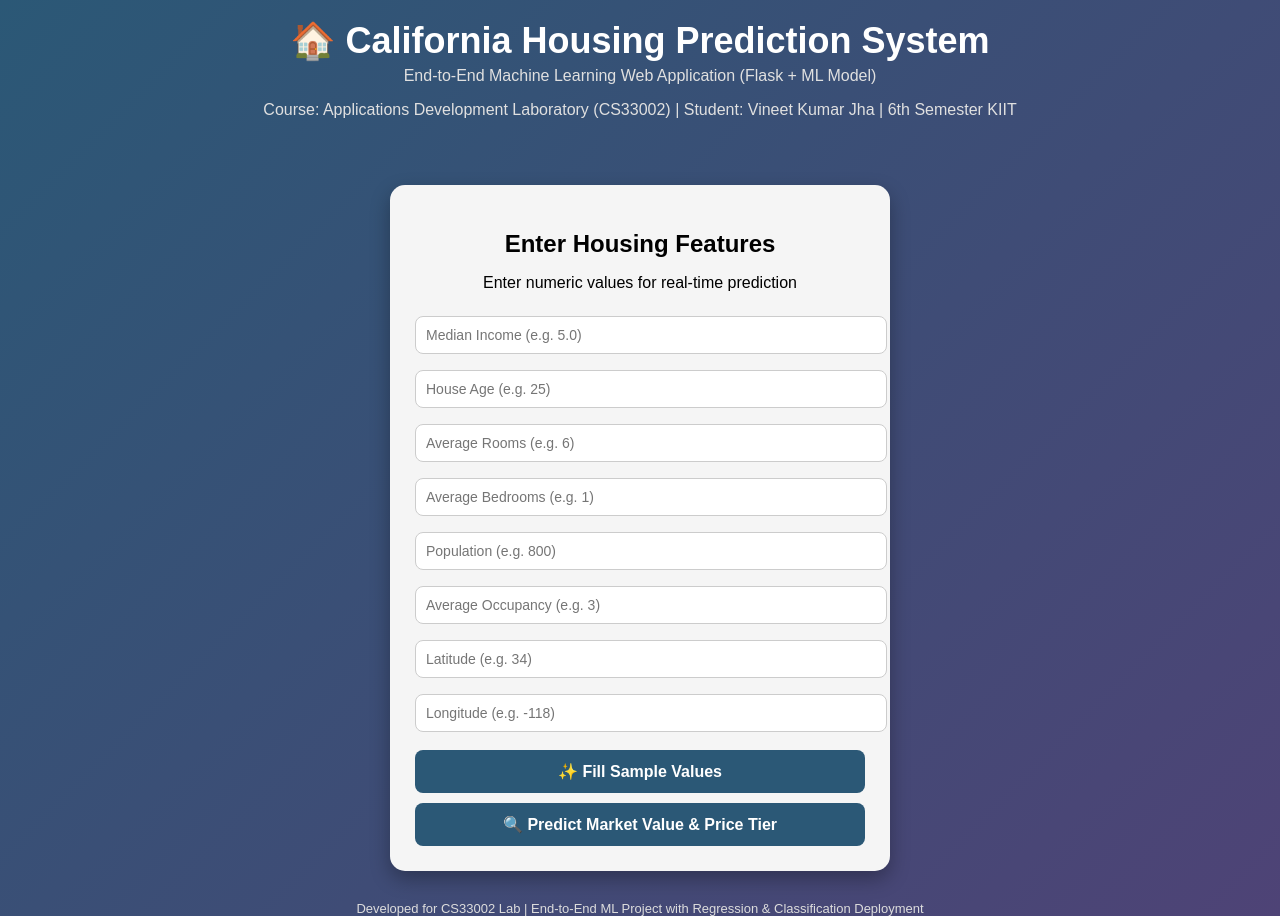
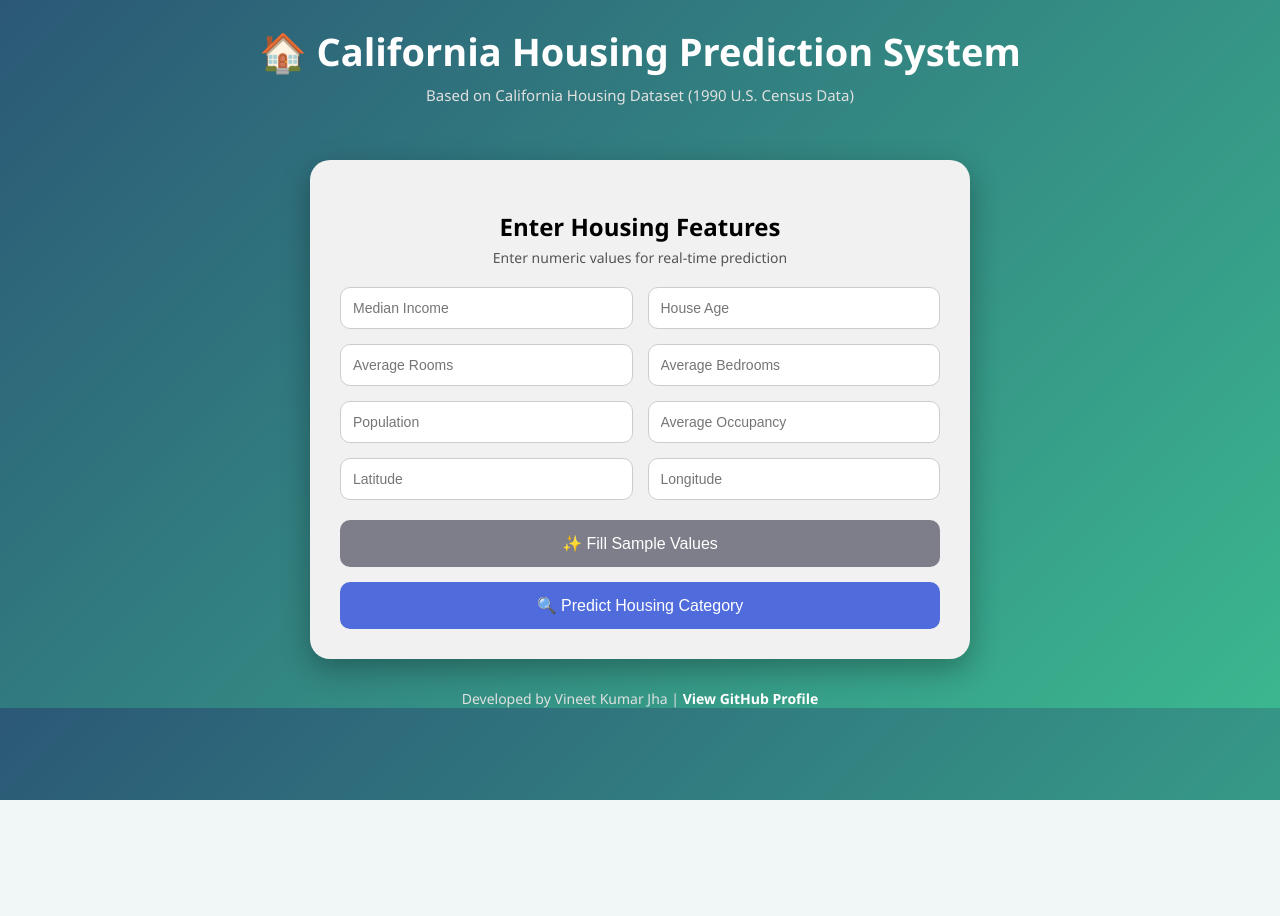
Before and after one commit to 2305100-Vineet/housing-web-app, a Flask app: page / in a window 1280 px wide. After the commit the page ends 800 px from the top, so only its background shows below. Run offline with Flask 3, Linux system fonts and the light colour scheme; parts of the project's set-up code (start-up, migrations or seed data) failed here and were passed over.

Commit message:
Update index.html

```diff
--- a/templates/index.html
+++ b/templates/index.html
@@ -3,10 +3,11 @@
 <head>
 <meta charset="UTF-8">
 <title>California Housing Prediction System</title>
+
 <style>
     body {
-            font-family: Arial, sans-serif;
-            background: linear-gradient(135deg, #2b5876, #4e4376);
+        font-family: 'Segoe UI', sans-serif;
+        background: linear-gradient(135deg, #2b5876, #3bb78f);
         margin: 0;
         padding: 0;
         text-align: center;
@@ -14,83 +15,111 @@
     }
 
     .header {
-            padding: 20px;
+        padding: 25px 0 10px 0;
     }
 
     .header h1 {
         margin: 0;
-            font-size: 36px;
+        font-size: 38px;
+        font-weight: 600;
     }
 
     .header p {
-            margin-top: 5px;
-            font-size: 16px;
+        margin-top: 8px;
+        font-size: 15px;
         color: #e0e0e0;
     }
 
     .container {
-            background: #f5f5f5;
+        background: #f1f1f1;
         color: black;
-            width: 450px;
+        width: 600px;
         margin: 30px auto;
-            padding: 25px;
-            border-radius: 15px;
-            box-shadow: 0px 8px 20px rgba(0,0,0,0.3);
+        padding: 30px;
+        border-radius: 20px;
+        box-shadow: 0px 10px 30px rgba(0,0,0,0.3);
     }
 
-        h2 {
-            margin-bottom: 10px;
+    .container h2 {
+        margin-bottom: 5px;
+    }
+
+    .subtitle {
+        color: #555;
+        font-size: 14px;
+        margin-bottom: 20px;
+    }
+
+    .form-grid {
+        display: grid;
+        grid-template-columns: 1fr 1fr;
+        gap: 15px;
     }
 
     input {
-            width: 100%;
-            padding: 10px;
-            margin: 8px 0;
-            border-radius: 8px;
+        padding: 12px;
+        border-radius: 10px;
         border: 1px solid #ccc;
         font-size: 14px;
+        width: 100%;
+        box-sizing: border-box;
+    }
+
+    .sample-btn {
+        margin-top: 20px;
+        background-color: #7e7e8a;
+    }
+
+    .predict-btn {
+        background-color: #4f6bdc;
+        margin-top: 15px;
     }
 
     button {
         width: 100%;
-            padding: 12px;
-            margin-top: 10px;
+        padding: 14px;
         border: none;
-            border-radius: 8px;
-            background-color: #2b5876;
+        border-radius: 10px;
         color: white;
         font-size: 16px;
         cursor: pointer;
-            font-weight: bold;
+        font-weight: 500;
+        transition: 0.3s;
     }
 
     button:hover {
-            background-color: #1f3e54;
+        opacity: 0.9;
     }
 
     .result-box {
-            margin-top: 20px;
-            padding: 15px;
-            border-radius: 10px;
-            background-color: #e8f5e9;
-            border: 2px solid #2e7d32;
+        margin-top: 25px;
+        padding: 18px;
+        border-radius: 12px;
+        background-color: #d8f3dc;
+        color: #1b5e20;
+        font-weight: 500;
     }
 
-        .result-box h2 {
-            margin: 5px 0;
-            color: #1b5e20;
+    .footer {
+        margin-top: 30px;
+        font-size: 14px;
+        color: #e0e0e0;
+    }
+
+    .footer a {
+        color: white;
+        font-weight: bold;
+        text-decoration: none;
+    }
+
+    .footer a:hover {
+        text-decoration: underline;
     }
 
     .error {
         color: red;
         margin-top: 15px;
         font-weight: bold;
-        }
-
-        .footer {
-            margin-top: 20px;
-            font-size: 13px;
-            color: #ddd;
     }
 </style>
 
@@ -99,7 +128,6 @@
 
 function fillSample() {
     if (toggle) {
-                // High value sample
         document.getElementsByName("MedInc")[0].value = 8.5;
         document.getElementsByName("HouseAge")[0].value = 20;
         document.getElementsByName("AveRooms")[0].value = 7;
@@ -109,7 +137,6 @@
         document.getElementsByName("Latitude")[0].value = 34;
         document.getElementsByName("Longitude")[0].value = -118;
     } else {
-                // Low value sample
         document.getElementsByName("MedInc")[0].value = 0.8;
         document.getElementsByName("HouseAge")[0].value = 40;
         document.getElementsByName("AveRooms")[0].value = 3;
@@ -119,45 +146,47 @@
         document.getElementsByName("Latitude")[0].value = 38;
         document.getElementsByName("Longitude")[0].value = -121;
     }
-
     toggle = !toggle;
 }
 </script>
+
 </head>
-
 <body>
 
 <div class="header">
     <h1>🏠 California Housing Prediction System</h1>
-    <p>End-to-End Machine Learning Web Application (Flask + ML Model)</p>
-    <p>Course: Applications Development Laboratory (CS33002) | Student: Vineet Kumar Jha | 6th Semester KIIT</p>
+    <p>Based on California Housing Dataset (1990 U.S. Census Data)</p>
 </div>
 
 <div class="container">
     <h2>Enter Housing Features</h2>
-    <p>Enter numeric values for real-time prediction</p>
+    <div class="subtitle">Enter numeric values for real-time prediction</div>
 
-    <!-- FIXED ACTION -->
     <form action="/" method="post">
 
-        <input type="number" step="any" name="MedInc" placeholder="Median Income (e.g. 5.0)" required>
-        <input type="number" step="any" name="HouseAge" placeholder="House Age (e.g. 25)" required>
-        <input type="number" step="any" name="AveRooms" placeholder="Average Rooms (e.g. 6)" required>
-        <input type="number" step="any" name="AveBedrms" placeholder="Average Bedrooms (e.g. 1)" required>
-        <input type="number" step="any" name="Population" placeholder="Population (e.g. 800)" required>
-        <input type="number" step="any" name="AveOccup" placeholder="Average Occupancy (e.g. 3)" required>
-        <input type="number" step="any" name="Latitude" placeholder="Latitude (e.g. 34)" required>
-        <input type="number" step="any" name="Longitude" placeholder="Longitude (e.g. -118)" required>
+        <div class="form-grid">
+            <input type="number" step="any" name="MedInc" placeholder="Median Income" required>
+            <input type="number" step="any" name="HouseAge" placeholder="House Age" required>
 
-        <button type="button" onclick="fillSample()">✨ Fill Sample Values</button>
+            <input type="number" step="any" name="AveRooms" placeholder="Average Rooms" required>
+            <input type="number" step="any" name="AveBedrms" placeholder="Average Bedrooms" required>
 
-        <button type="submit">🔍 Predict Market Value & Price Tier</button>
+            <input type="number" step="any" name="Population" placeholder="Population" required>
+            <input type="number" step="any" name="AveOccup" placeholder="Average Occupancy" required>
+
+            <input type="number" step="any" name="Latitude" placeholder="Latitude" required>
+            <input type="number" step="any" name="Longitude" placeholder="Longitude" required>
+        </div>
+
+        <button type="button" class="sample-btn" onclick="fillSample()">✨ Fill Sample Values</button>
+
+        <button type="submit" class="predict-btn">🔍 Predict Housing Category</button>
     </form>
 
     {% if market_value %}
     <div class="result-box">
-        <h2>💰 Estimated Market Value: ${{ market_value }}</h2>
-        <h2>🏷️ Price Tier: {{ tier }}</h2>
+        💰 <strong>Estimated Market Value:</strong> ${{ market_value }} <br><br>
+        🏷️ <strong>Predicted Category:</strong> {{ tier }}
     </div>
     {% endif %}
 
@@ -169,7 +198,10 @@
 </div>
 
 <div class="footer">
-    Developed for CS33002 Lab | End-to-End ML Project with Regression & Classification Deployment
+    Developed by Vineet Kumar Jha |
+    <a href="https://github.com/2305100-Vineet/housing-web-app" target="_blank">
+        View GitHub Profile
+    </a>
 </div>
 
 </body>
```
Lines whose indentation alone changed are shown as unchanged.
